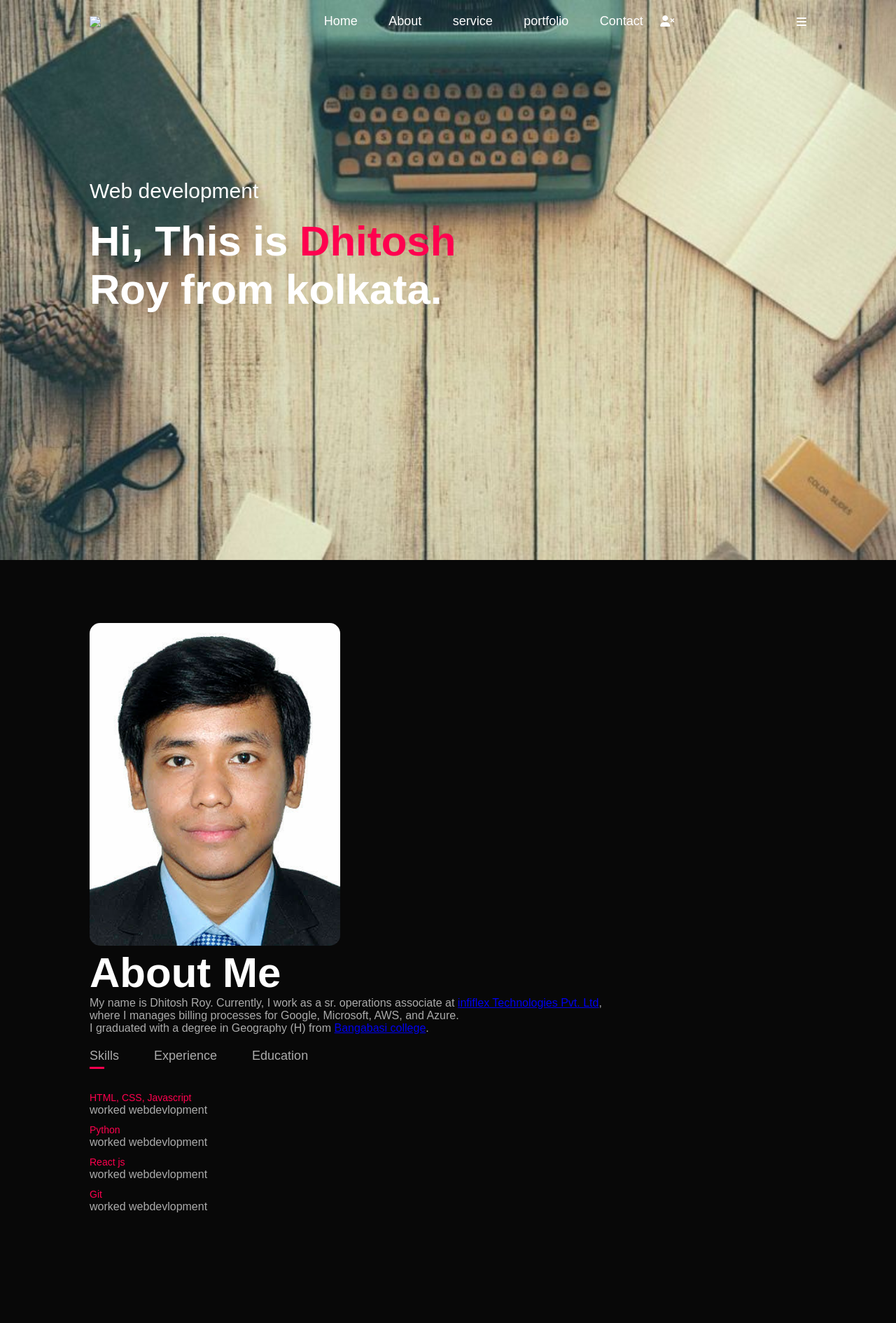
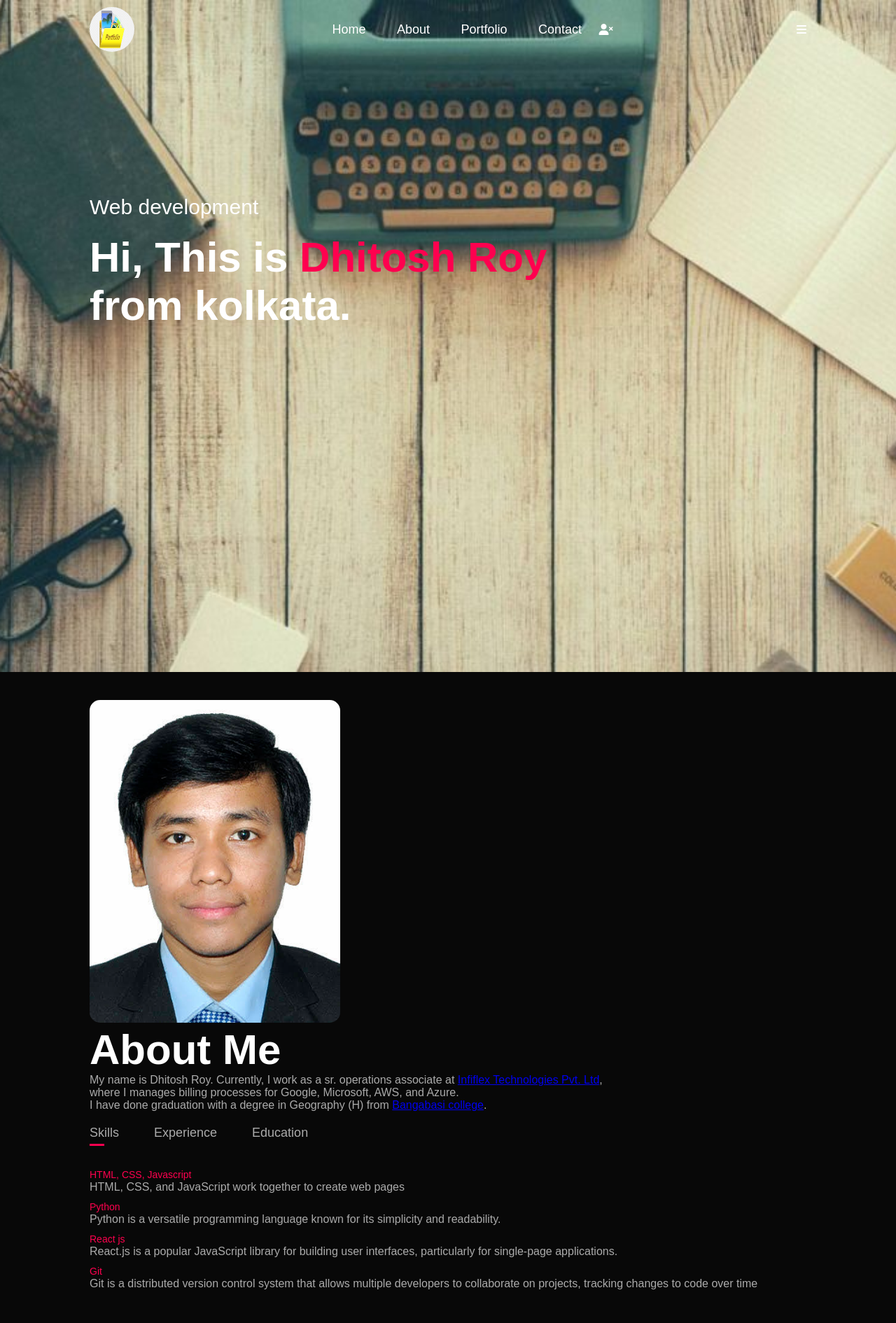
Before and after one commit to DhitoshRoy/codesoft, a plain HTML site: page index.html in a window 1280 px wide. Shown: the top 1890 px of the page at 70% size. Drawn offline with Linux system fonts and the light colour scheme.

Commit message:
updated education

```diff
--- a/index.html
+++ b/index.html
@@ -18,13 +18,13 @@
         <div class="container">
 
             <nav>
-                <img src="#logo" class="logo">
+                <img src="images/logo.png" class="logo">
                 <ul id="sidemenu">
 
                     <li> <a href="#header">Home</a></li>
                     <li> <a href="#about">About</a></li>
-                    <li> <a href="#service">service</a></li>
-                    <li> <a href="#portfolio">portfolio</a></li>
+                    <!-- <li> <a href="#service">service</a></li> -->
+                    <li> <a href="#portfolio">Portfolio</a></li>
                     <li> <a href="#contact">Contact</a></li>
                     <i class="fa-solid fa-user-xmark"onclick="closemenu()"></i>
 
@@ -36,14 +36,11 @@
 
             <div class="header-text">
                 <p>Web development</p>
-                <h1> Hi, This is <span>Dhitosh</span> <br> Roy from kolkata.</h1>
+                <h1> Hi, This is <span>Dhitosh Roy</span> <br>  from kolkata.</h1>
             </div>
         </div>
 
     </div>
-
-
-
     <!-- ------------------------About----------------------- -->
 
     <div id="about">
@@ -54,18 +51,19 @@
 
                 <div class="about-col-1">
                     <img src="images/_DSC0010.jpg">
+
                 </div>
 
                 <div class="about-col-2">
                     <h1 class="sub-title">About Me </h1>
-                    <p>My name is Dhitosh Roy. Currently, I work as a sr. operations associate at <a href="https://www.infiflex.com/">infiflex Technologies Pvt. Ltd</a>,
-                        <br> where I manages billing processes for Google, Microsoft, AWS, and Azure. <br>I graduated with a degree in Geography (H) from <a href="https://www.bangabasi.ac.in/">Bangabasi college</a>.
+                    <p>My name is Dhitosh Roy. Currently, I work as a sr. operations associate at <a href="https://www.infiflex.com/" target="_blank">Infiflex Technologies Pvt. Ltd</a>,
+                        <br> where I manages billing processes for Google, Microsoft, AWS, and Azure. <br>I have done graduation with a degree in Geography (H) from <a href="https://www.bangabasi.ac.in/" target="_blank">Bangabasi college</a>.
 
                     <div class="tab-titles">
 
                         <p class="tab-links active-link" onclick="opentab('skills')">Skills</p>
                         <p class="tab-links" onclick="opentab('experience')" >Experience</p>
-                        <p class="tab-links" onclick="opentab('education')" >Education</p>
+                        <p class="tab-links" onclick="opentab('education')" > Education</p>
 
                     </div>
 
@@ -73,12 +71,16 @@
 
                         <ul>
 
-                            <li><span>HTML, CSS, Javascript</span><br>worked webdevlopment</li>
-                            <li><span>Python</span><br>worked webdevlopment</li>
-                            <li><span>React js</span><br>worked webdevlopment</li>
-                            <li><span>Git</span><br>worked webdevlopment</li>
+                            <li><span>HTML, CSS, Javascript</span><br> HTML, CSS, and JavaScript work together to create web pages</li>
+                            <li><span>Python</span><br>Python is a versatile programming language known for its simplicity and readability.  </li>
+                            <li><span>React js</span><br>React.js is a popular JavaScript library for building user interfaces,
+                                 particularly for single-page applications. </li>
+                            <li><span>Git</span><br>Git is a distributed version control system that allows multiple developers to collaborate on projects,
+                                 tracking changes to code over time</li>
+
 
                         </ul>
+
                     </div>
 
                     <div class="tab-contents" id="experience">
@@ -106,7 +108,7 @@
                         <ul>
 
                             <li><span>Back Office Executive at <a href="https://twistnturns.in/">
-                                Conneqt Business Solutions</a></span><br>I worked there as as admin (Back Office executive) profile.
+                                Twist N Turns</a></span><br>I worked there as as admin (Back Office executive) profile.
                             </li>
 
 
@@ -118,8 +120,9 @@
 
                         <ul>
 
-                            <li><span>webdevlopment</span><br>worked webdevlopment</li>
-                            <li><span>webdevlopment</span><br>worked webdevlopment</li>
+                            <li><span>Graduation</span><br>I have done graduation in Geography(H) from <a href="https://www.bangabasi.ac.in/" target="_blank">Bangabasi college </a>( 2014 to 2018)</li>
+                            <li><span>Higher Secondary</span><br>I have done Highersecondary from <a href="https://school.banglarshiksha.gov.in/ws/website/index/19051001804" target="_blank">Balurghat High School</a>(2011 to 2013)</li>
+                            <li><span>Higher Secondary</span><br>I have done Secondary from <a href="https://school.banglarshiksha.gov.in/ws/website/index/19050605503" target="_blank">BAUL PARAMESWAR HIGH SCHOOL</a></li>
 
 
                         </ul>
@@ -217,9 +220,9 @@
         <div class="row">
 
             <div class="contact-left">
-                <h1 class="sub-title">Contact Me</h1>
-                <p><i class="fa-regular fa-paper-plane"></i>roydhitosh@gmail.com</p>
-                <p><i class="fa-solid fa-phone"></i>+91-9933713179</p>
+                <h1 class="sub-title">Contact me</h1>
+                <p><i class="fa-regular fa-paper-plane"><a href= " mailto:name@email.com"> roydhitosh@gmail.com</a></i></p>
+                <p><i class="fa-solid fa-phone"></i>+91-9933713179 </p>
 
                 <div class="social-icons">
                     <a href="https://facebook.com/"><i class="fa-brands fa-square-facebook"></i></a>
@@ -251,12 +254,10 @@
 
         <div class="copyright">
 
-            <p> copyright &#169 made by <i class="fa-solid fa-heart"></i> Dhitsh Roy</p>
+            <p> Copyright &#169 made by <i class="fa-solid fa-heart"></i> Dhitsh Roy</p>
         </div>
 
     </div>
-
-
 
     <script>
 
--- a/style.css
+++ b/style.css
@@ -19,7 +19,7 @@ body{
 #header{
 
     width: 100%;
-    height: 100vh;
+    height: 120vh;
     background-image: url(images/cover.jpg);
     background-size: cover;
     background-position: center;
@@ -29,7 +29,11 @@ body{
 
     padding: 10px 10%;
 
+}
 
+.container img{
+
+    border-radius: 50%;
 }
 
 nav{
@@ -41,7 +45,8 @@ nav{
 }
 .logo{
 
-    width: 140px;
+    width: 4rem;
+    height: 4rem;
 }
 
 nav ul li{
@@ -102,14 +107,14 @@ nav ul li a:hover::after{
 
 #about{
 
-    padding: 80px 0;
+    padding: 30px 0;
     color: #ababab;
 
 }
 .row{
 
     display: flex;
-    justify-content: space-between;
+    justify-content:space-between;
     flex-wrap: wrap;
 
 }
@@ -128,7 +133,6 @@ nav ul li a:hover::after{
 }
 .bout-col-2{
     flex-basis: 60%;
-
 }
 
 .sub-title{
```
Also changed, not shown: images/logo.png (added).
